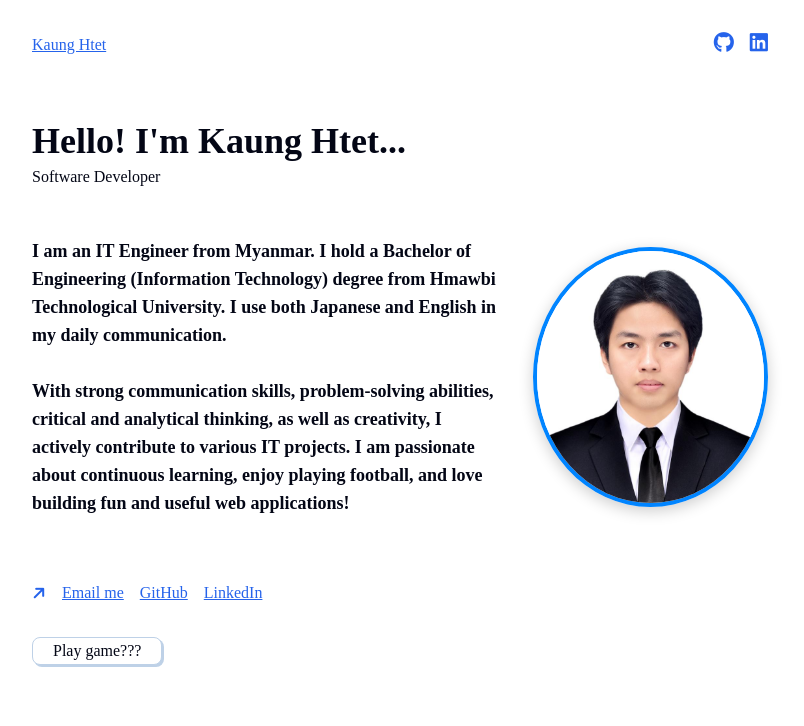
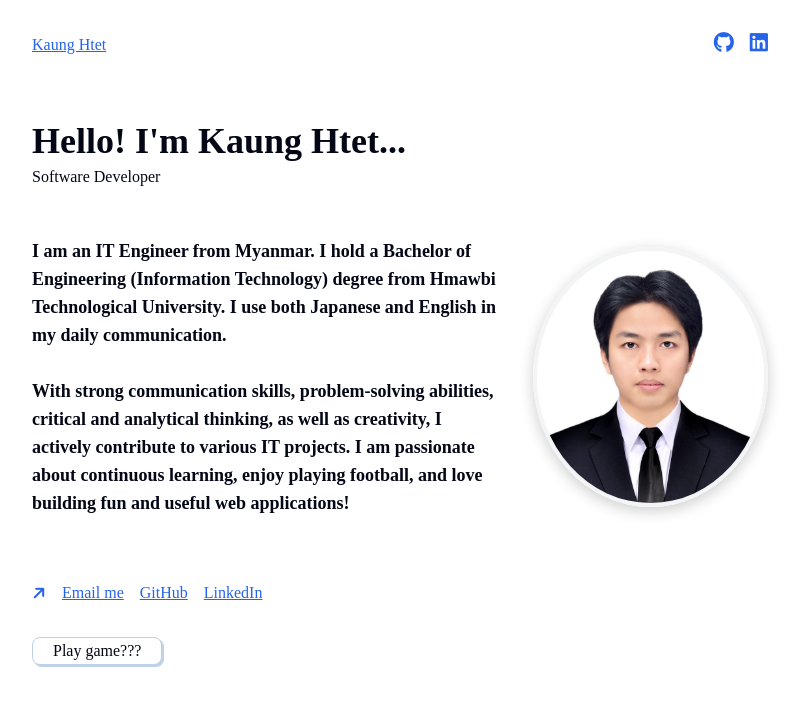
Before and after one commit to KaungHtet6107/1_web_portfolio, a plain HTML site: page index.html in a window 1280 px wide. Shown: the top 726 px of the page, without its empty margins (240-1044 px from the left). Drawn offline with Linux system fonts and the light colour scheme; a web font is replaced by a local one.

Commit message:
Update styles.css

```diff
--- a/styles.css
+++ b/styles.css
@@ -147,7 +147,7 @@ section {
     height: 260px;
     object-fit: cover;
     border-radius: 50%;
-    border: 4px solid #0084ff;
+    border: 4px solid #f2f4f5;
     box-shadow: 0 4px 15px rgba(0, 0, 0, 0.2);
 }
 
```
